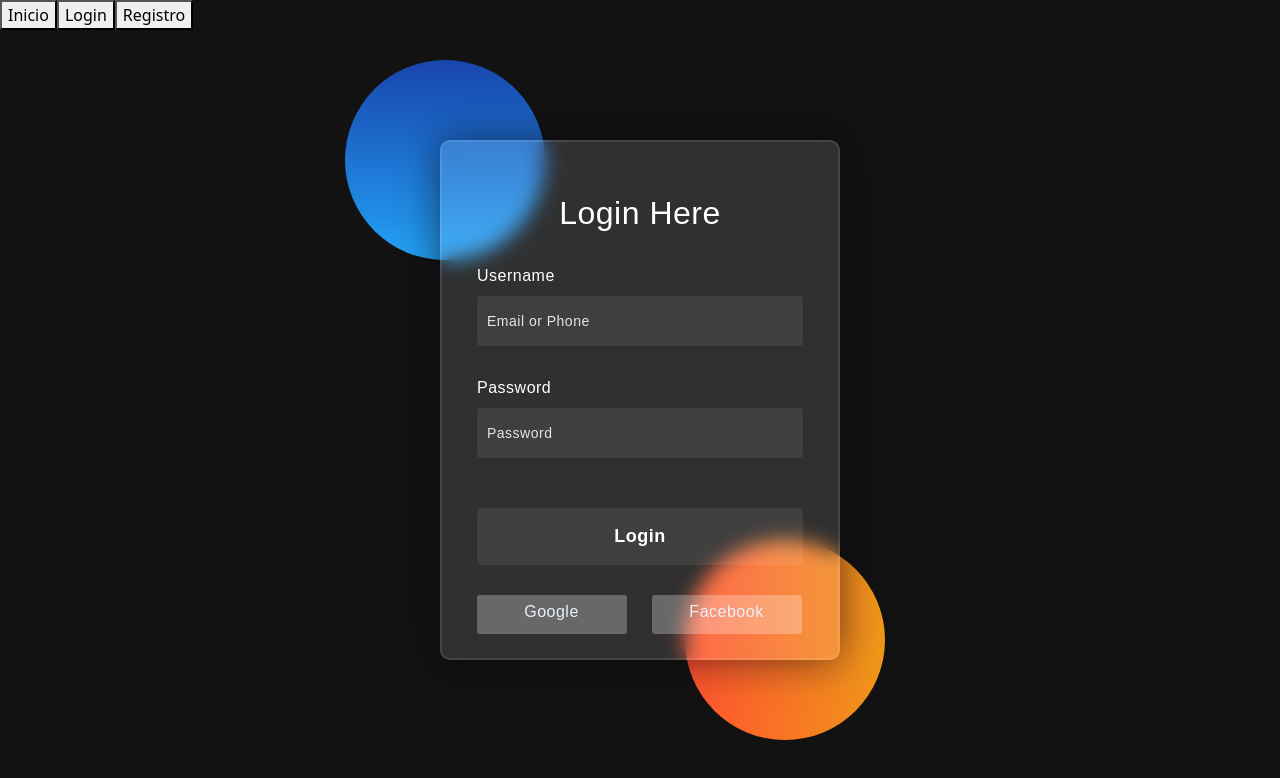
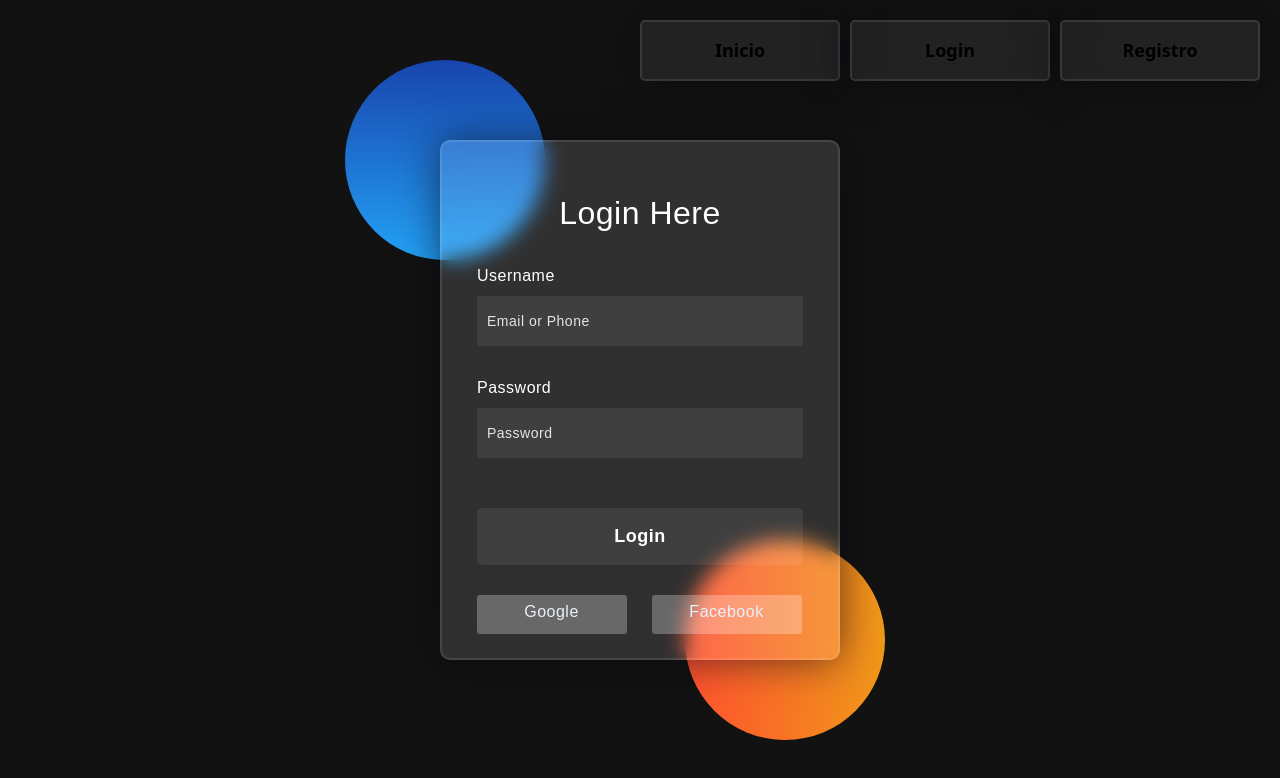
Before and after one commit to macoma1/GamersHub, an Angular app: page /login in a window 1280 px wide. Shown: the top 778 px of the page. Built offline with nearby package versions, Linux system fonts and the light colour scheme.

Commit message:
Stiles added!

```diff
--- a/src/app/app.component.css
+++ b/src/app/app.component.css
@@ -1,5 +1,43 @@
-.background{
+.background {
     width: 100%;
     height: 100%;
     background-color: #121212;
+    position: relative;
+    padding-top: 20px;
 }
+
+nav {
+    display: flex;
+    flex-direction: row;
+    justify-content: flex-end;
+    margin-right: 20px;
+}
+
+nav button {
+    margin-left: 10px;
+    width: 100%;
+    max-width: 200px;
+    background-color: rgba(255,255,255,0.07);
+    border-radius: 5px;
+    padding: 15px 0;
+    font-size: 18px;
+    font-weight: 600;
+    cursor: pointer;
+    transition: transform 0.3s ease;
+    text-align: center;
+    backdrop-filter: blur(10px);
+    border: 2px solid rgba(255,255,255,0.1);
+    box-shadow: 0 0 40px rgba(8,7,16,0.6);
+}
+
+nav button:first-child {
+    margin-left: 0;
+}
+
+nav button:hover {
+    transform: scale(1.05);
+}
+
+section {
+    margin-top: 60px;
+}
--- a/src/app/app.component.html
+++ b/src/app/app.component.html
@@ -1,6 +1,10 @@
 <div class="background">
-    <button routerLink="/" routerLinkActive="active">Inicio</button>
-    <button routerLink="/login" routerLinkActive="active">Login</button>
-    <button routerLink="/register" routerLinkActive="active">Registro</button>
-    <router-outlet></router-outlet>
+    <nav>
+        <button routerLink="/" routerLinkActive="active">Inicio</button>
+        <button routerLink="/login" routerLinkActive="active">Login</button>
+        <button routerLink="/register" routerLinkActive="active">Registro</button>
+    </nav>
+    <section>
+        <router-outlet></router-outlet>
+    </section>
 </div>
--- a/src/app/app.component.ts
+++ b/src/app/app.component.ts
@@ -6,5 +6,5 @@ import { Component } from '@angular/core';
   styleUrls: ['./app.component.css']
 })
 export class AppComponent {
-  title = 'Portfolio_Videogames';
+  title = 'AngularFront';
 }
--- a/src/app/game/game.component.css
+++ b/src/app/game/game.component.css
@@ -0,0 +1,87 @@
+* {
+  margin: 0%;
+  padding: 0%;
+}
+body {
+  background-color: #000;
+  font-family: "Arial", sans-serif; /* Cambia esto si prefieres otra fuente. */
+}
+
+.game-grid {
+  display: grid;
+  grid-template-columns: repeat(2, 1fr); /* Ahora solo 2 tarjetas por fila. */
+  gap: 20px;
+  padding: 20px;
+}
+
+.game-card {
+  position: relative;
+  overflow: hidden;
+  border: 1px solid rgba(255, 255, 255, 0.2); /* Borde sutil */
+  border-radius: 0; /* Borde redondo eliminado */
+  transition: transform 0.3s;
+}
+.game-card > * {
+  margin-top: 0;
+}
+
+.game-card:hover {
+  transform: scale(
+    1.05
+  ); /* Un ligero efecto de zoom al pasar el ratón sobre la tarjeta. */
+}
+
+.game-card img {
+  width: 100%;
+  margin: 0%;
+  padding: 0%;
+  height: auto;
+  transition: opacity 0.3s;
+}
+
+.game-card:hover img {
+  opacity: 0.7; /* Atenuamos la imagen al pasar el ratón sobre la tarjeta. */
+}
+
+.game-info {
+  position: absolute;
+  bottom: 0;
+  left: 0;
+  right: 0;
+  padding: 10px;
+  background-color: rgba(0, 0, 0, 0.6); /* Fondo semitransparente */
+  color: #fff;
+  border-radius: 0; /* Borde redondo eliminado */
+}
+
+.game-info h3 {
+  font-size: 1.2em;
+  margin-bottom: 5px;
+}
+
+.game-info p {
+  margin-top: 5px;
+}
+
+/* Para mostrar la fecha de lanzamiento en la esquina inferior derecha */
+.game-info p:last-child {
+  position: absolute;
+  bottom: 10px;
+  right: 10px;
+  margin: 0;
+}
+
+.game-info ul {
+  list-style-type: none;
+  padding: 0;
+  display: flex;
+  flex-wrap: wrap;
+  gap: 5px;
+}
+
+.game-info li {
+  background-color: rgba(255, 255, 255, 0.2);
+  padding: 2px 5px;
+  border-radius: 5px;
+  font-size: 0.9em;
+}
--- a/src/app/game/game.component.html
+++ b/src/app/game/game.component.html
@@ -1,6 +1,6 @@
 <div *ngIf="games.length > 0; else noGames">
-  <div class="game-grid"> <!-- Aquí usamos el diseño de grilla -->
-      <div *ngFor="let game of games" class="game-card"> <!-- Cada juego es una tarjeta dentro de la grilla -->
+  <div class="game-grid">
+      <div *ngFor="let game of games" class="game-card">
           <img [src]="game.background_image" alt="{{ game.name }}" />
           <div class="game-info">
               <h3>{{ game.name }}</h3>
@@ -18,5 +18,4 @@
 </div>
 
 <ng-template #noGames>
-  <p>There are no games available at this time.</p>
 </ng-template>
--- a/src/styles.css
+++ b/src/styles.css
@@ -1,3 +1,7 @@
+*{
+  margin: 0%;
+  padding: 0%;
+}
 html, body{
   height: 100%;
   width: 100%;
```
